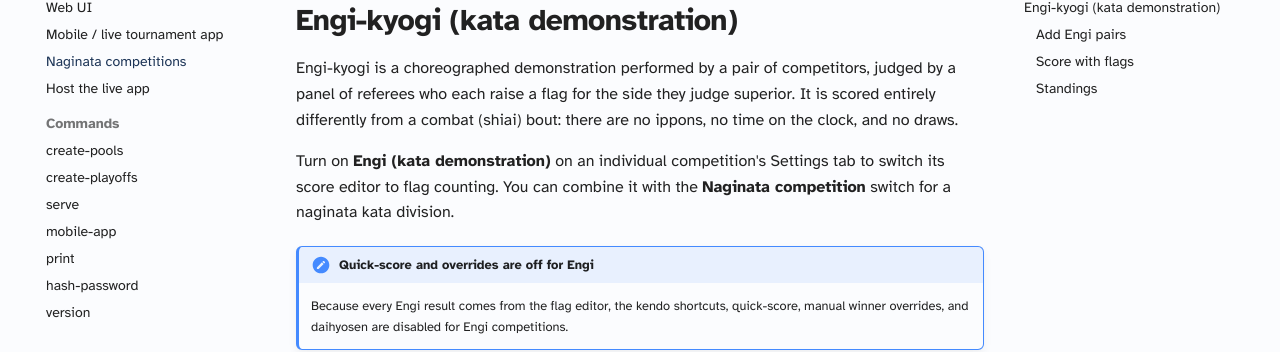
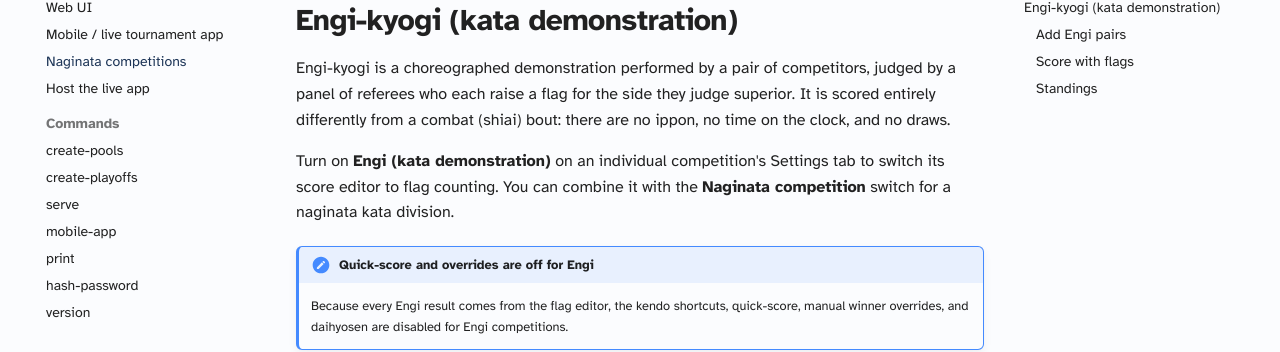
Before and after one commit to gitrgoliveira/bracket-creator, an MkDocs documentation site: the page built from docs/user-guide/naginata.md, in a window 1280 px wide and 900 px high, scrolled down 1465 px. Shown: the part 202-554 px from the top of the window. Built offline with MkDocs 1.6.1 and Material for MkDocs 9.7.7, drawn with Linux system fonts in a browser that asks for light colours; comment, search, counter and statistics services are not loaded; some of the changed text lies outside the part shown.

Commit message:
docs(mp-pvka): use invariant "ippon" plural in Naginata page
Copilot review: kendo/naginata terminology uses "ippon" as an invariant
plural (matching internal/domain/glossary.go and the existing docs), not
"ippons". Fixes the two prose occurrences on the new page.

Co-Authored-By: Claude Opus 4.8 <noreply@anthropic.com>

```diff
--- a/docs/user-guide/naginata.md
+++ b/docs/user-guide/naginata.md
@@ -6,7 +6,7 @@ the live scoring console), with a few rule differences the app handles for you:
 - An extra scoring target, Sune (a strike to the shin).
 - A single 3rd place decided by a playoff, instead of kendo's two joint 3rds.
 - Engi-kyogi, a separate kata-demonstration format scored by referee flags
-  rather than ippons.
+  rather than ippon.
 
 There are two independent switches on a competition, both on its **Settings** tab
 and both locked once the draw is generated:
@@ -56,7 +56,7 @@ for the full podium behaviour.
 Engi-kyogi is a choreographed demonstration performed by a pair of competitors,
 judged by a panel of referees who each raise a flag for the side they judge
 superior. It is scored entirely differently from a combat (shiai) bout: there are
-no ippons, no time on the clock, and no draws.
+no ippon, no time on the clock, and no draws.
 
 Turn on **Engi (kata demonstration)** on an individual competition's Settings
 tab to switch its score editor to flag counting. You can combine it with the
```
